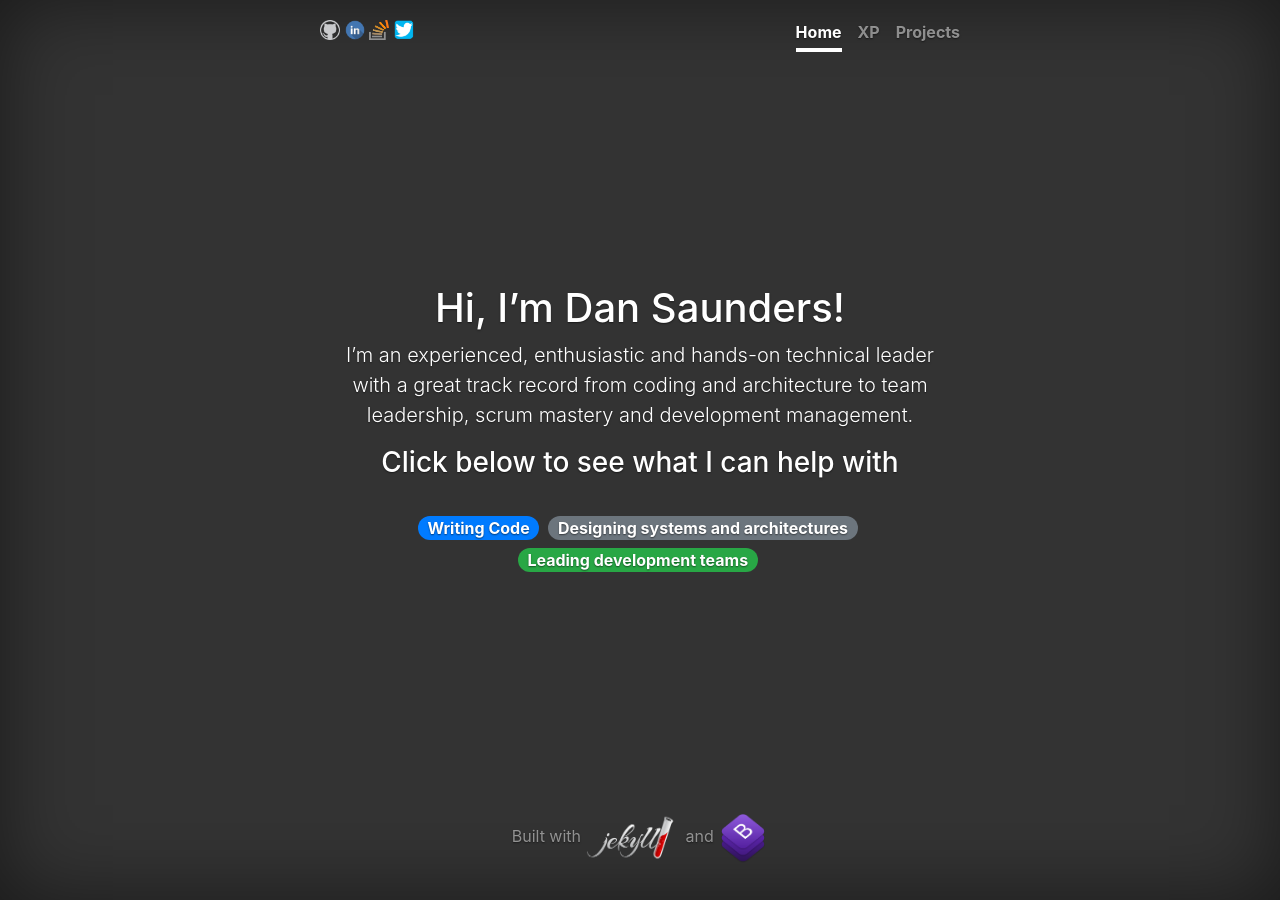
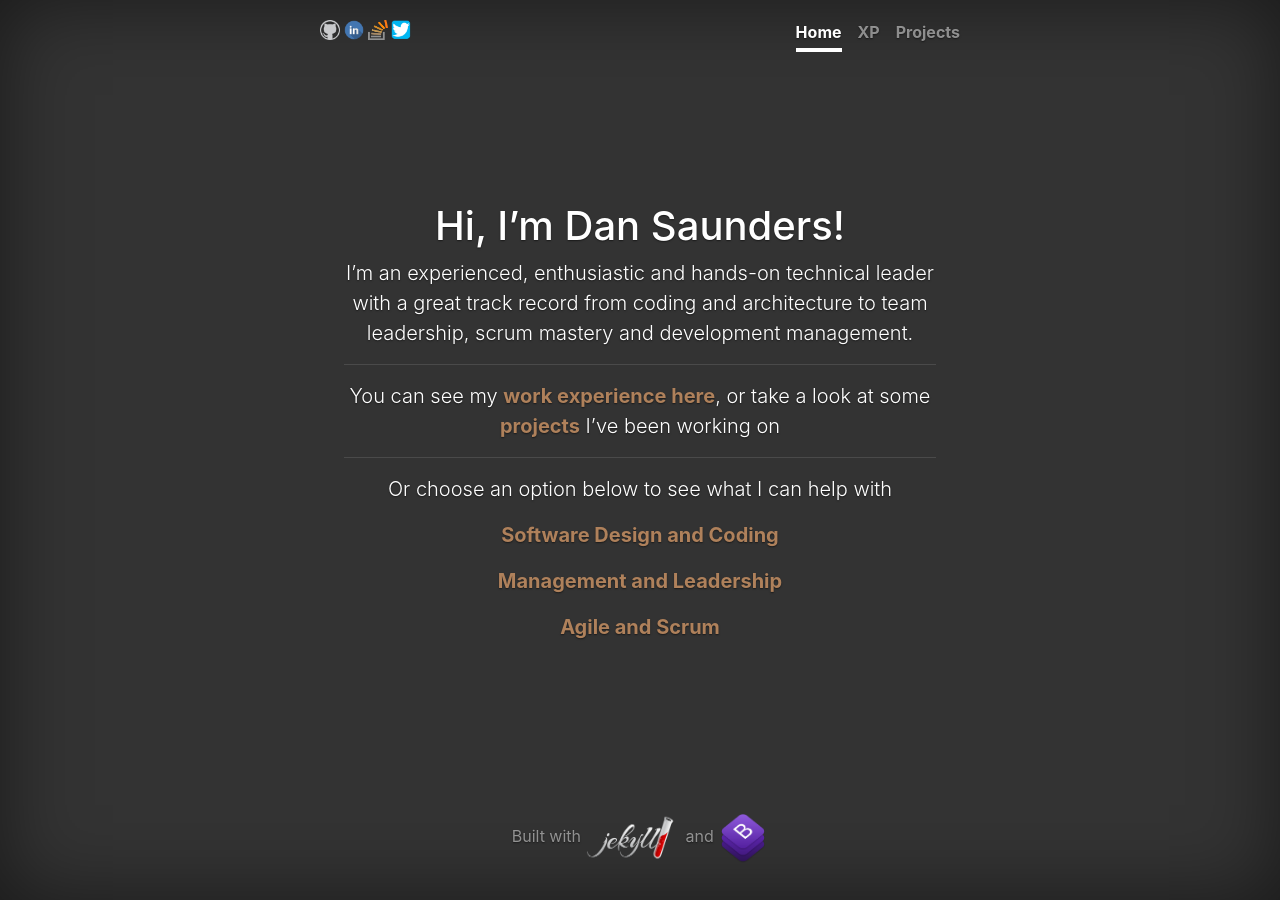
Before and after one commit to djadsaunders/djadsaunders.github.io, a Jekyll site: the page built from index.md, in a window 1280 px wide. Built offline with Jekyll 4.4.1, drawn with Linux system fonts in a browser that asks for light colours.

Commit message:
Changed home contents

```diff
--- a/_layouts/home.html
+++ b/_layouts/home.html
@@ -10,37 +10,6 @@
 
       <main role="main" class="inner cover">
         {{ content }}
-        <br/>
-        <div style="line-height: 2em;">
-          <a class="badge badge-pill badge-primary" data-toggle="collapse" href="#coding" role="button" aria-expanded="false" aria-controls="coding">
-            Writing Code
-          </a>&nbsp;
-          <a class="badge badge-pill badge-secondary" data-toggle="collapse" href="#design" role="button" aria-expanded="false" aria-controls="design">
-            Designing systems and architectures
-          </a>&nbsp;
-          <a class="badge badge-pill badge-success" data-toggle="collapse" href="#leading" role="button" aria-expanded="false" aria-controls="leading">
-            Leading development teams
-          </a>&nbsp;
-        </div>
-
-        <div class="collapse" id="coding">
-          <div class="card card-body" style="color:#000; text-shadow: none;">
-            Writing code...
-          </div>
-        </div>
-
-        <div class="collapse" id="design">
-          <div class="card card-body" style="color:#000; text-shadow: none;">
-            Designing systems and architectures...
-          </div>
-        </div>
-
-        <div class="collapse" id="leading">
-          <div class="card card-body" style="color:#000; text-shadow: none;">
-            Leading development teams...
-          </div>
-        </div>
-
       </main>
 
       {% include footer.html %}
--- a/_sass/main.scss
+++ b/_sass/main.scss
@@ -1,3 +1,3 @@
-@import '../assets/css/custom/styles';
 @import '../assets/css/bootstrap/bootstrap';
 @import '../assets/css/bootstrap-theme/theme';
+@import '../assets/css/custom/styles';
--- a/assets/css/custom/styles.scss
+++ b/assets/css/custom/styles.scss
@@ -2,3 +2,12 @@
     width:20px;
     height: 20px;
   }
+
+  hr {
+    background: rgb(82, 82, 82);
+  }
+
+  a {
+    color: rgb(175, 129, 91);
+    font-weight: bold;
+  }
--- a/index.md
+++ b/index.md
@@ -8,4 +8,21 @@ title: "Home"
 I'm an experienced, enthusiastic and hands-on technical leader
 with a great track record from coding and architecture to team leadership, scrum mastery and development management.
 
-### Click below to see what I can help with
+---
+
+{:.lead}
+You can see my [work experience here](/xp), or take a look at some [projects](/projects) I've been working on
+
+---
+
+{:.lead}
+Or choose an option below to see what I can help with
+
+{:.lead}
+[Software Design and Coding]()
+
+{:.lead}
+[Management and Leadership]()
+
+{:.lead}
+[Agile and Scrum]()
```
